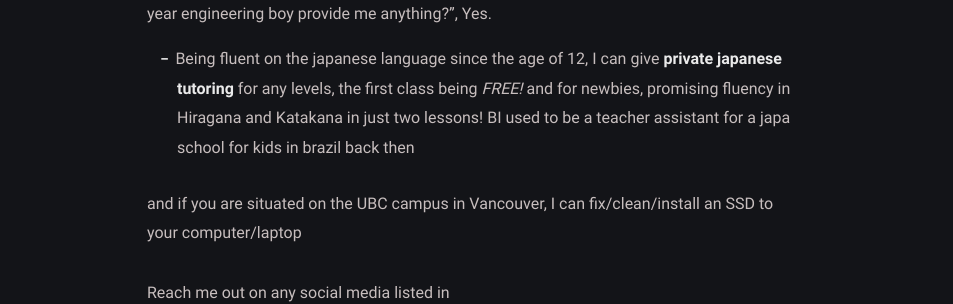
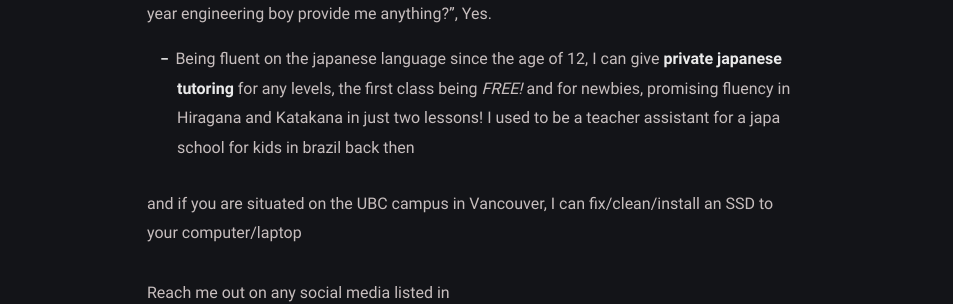
Before and after one commit to Pistachihen/pistachi.github.io, a Jekyll site: the page built from _posts/welcome-to-jekyll/2020-08-29-welcome-to-jekyll.md, in a window 1280 px wide. Shown: the part 384-688 px from the top of the page, without its empty margins (163-1116 px from the left). Built offline with Jekyll 4.4.1, drawn with Linux system fonts in a browser that asks for light colours.

```diff
--- a/_posts/welcome-to-jekyll/2020-08-29-welcome-to-jekyll.md
+++ b/_posts/welcome-to-jekyll/2020-08-29-welcome-to-jekyll.md
@@ -6,7 +6,7 @@ categories: services
 ---
 Hello, you must have clicked this wondering "services？ How can this part japanese second-year engineering boy provide me anything?", Yes.
 
-- Being fluent on the japanese language since the age of 12, I can give **private japanese tutoring** for any levels, the first class being *FREE!* and for newbies, promising fluency in Hiragana and Katakana in just two lessons! BI used to be a teacher assistant for a japa school for kids in brazil back then
+- Being fluent on the japanese language since the age of 12, I can give **private japanese tutoring** for any levels, the first class being *FREE!* and for newbies, promising fluency in Hiragana and Katakana in just two lessons! I used to be a teacher assistant for a japa school for kids in brazil back then
 
 and if you are situated on the UBC campus in Vancouver, I can fix/clean/install an SSD to your computer/laptop
 
```
